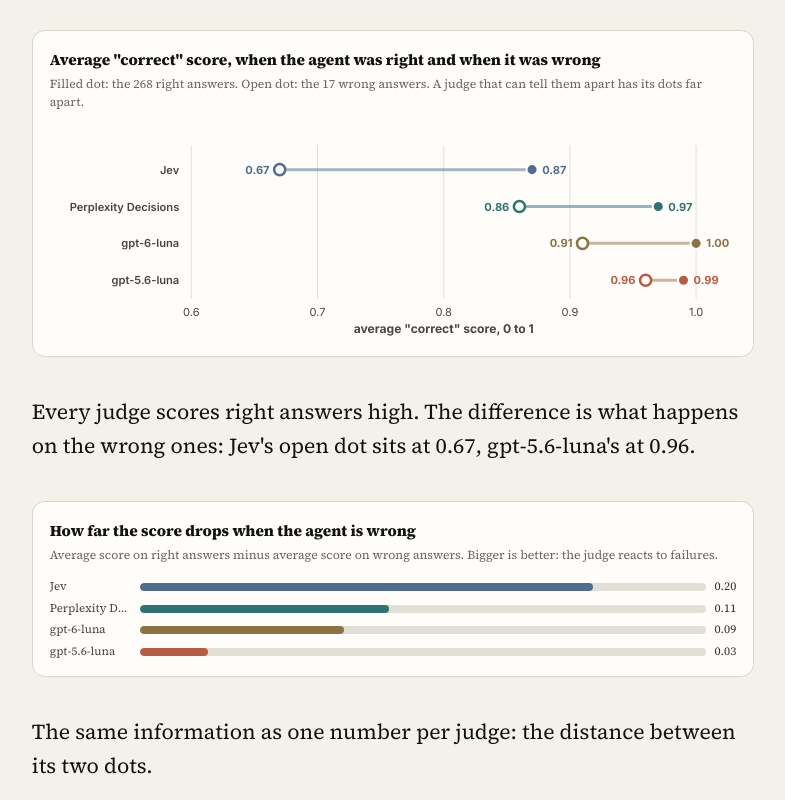
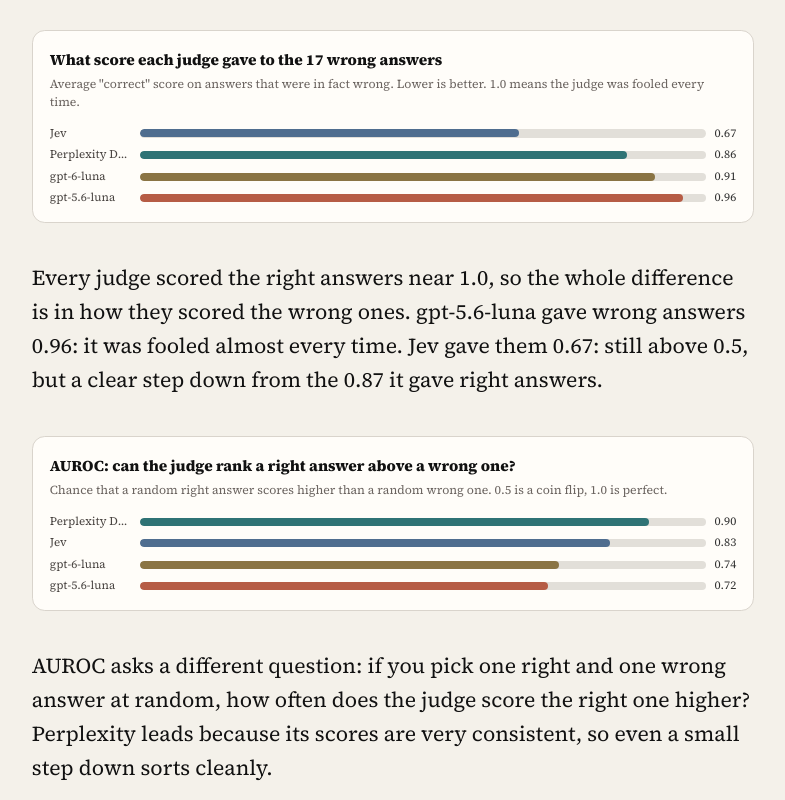
Before and after one commit to adimyth/adimyth.github.io, a Next.js app: page /essays/decision-models-for-agentic-online-evaluation in a window 1280 px wide. Shown: the part 10860-11660 px from the top of the page, without its empty margins (247-1032 px from the left). Built offline with nearby package versions, Linux system fonts and the light colour scheme.

Commit message:
docs(essays): simpler score chart and a plain trust verdict
Replace the right-versus-wrong dot chart and the drop chart with one
bar chart of the score each judge gave to wrong answers, and say
outright when the judges can and cannot be trusted.

```diff
--- a/app/essays/[slug]/page.tsx
+++ b/app/essays/[slug]/page.tsx
@@ -13,7 +13,7 @@
 import LinkPreview from "@/components/LinkPreview";
 import { QuantizationGenerationChart, QuantizationGptqAblationChart, QuantizationMmluChart, QuantizationPerplexityChart, QuantizationSizeChart, QuantizationTradeoffChart } from "@/components/QuantizationCharts";
 import { SpecKSweepChart, SpecWorkloadChart } from "@/components/SpeculativeDecodingCharts";
-import { JevCostChart, JevDirectLatencyChart, JevLagChart, JevScoreRightWrongChart, JevScoreDropChart, JevAurocChart } from "@/components/JevOnlineCharts";
+import { JevCostChart, JevDirectLatencyChart, JevLagChart, JevWrongScoreChart, JevAurocChart } from "@/components/JevOnlineCharts";
 import RecommendationList, { RecommendationPath, RecommendationStart } from "@/components/RecommendationList";
 import ClaudeHandoff from "@/components/ClaudeHandoff";
 import Callout from "@/components/Callout";
@@ -209,7 +209,7 @@
         <div id="essay-content" className="prose-essay">
           <MDXRemote
             source={content}
-            components={{ img: EssayImage, pre: EssayCodeBlock, table: EssayTable, EssayVideo, LinkPreview, QuantizationSizeChart, QuantizationPerplexityChart, QuantizationMmluChart, QuantizationGenerationChart, QuantizationTradeoffChart, QuantizationGptqAblationChart, SpecKSweepChart, SpecWorkloadChart, JevCostChart, JevDirectLatencyChart, JevLagChart, JevScoreRightWrongChart, JevScoreDropChart, JevAurocChart, RecommendationList, RecommendationStart, RecommendationPath, Callout, Figure: EssayFigure, Summary: SectionSummary, TableNote, h2: EssayHeading }}
+            components={{ img: EssayImage, pre: EssayCodeBlock, table: EssayTable, EssayVideo, LinkPreview, QuantizationSizeChart, QuantizationPerplexityChart, QuantizationMmluChart, QuantizationGenerationChart, QuantizationTradeoffChart, QuantizationGptqAblationChart, SpecKSweepChart, SpecWorkloadChart, JevCostChart, JevDirectLatencyChart, JevLagChart, JevWrongScoreChart, JevAurocChart, RecommendationList, RecommendationStart, RecommendationPath, Callout, Figure: EssayFigure, Summary: SectionSummary, TableNote, h2: EssayHeading }}
             options={{
               mdxOptions: {
                 remarkPlugins: [remarkGfm, remarkUnwrapImages],
--- a/components/JevOnlineCharts.tsx
+++ b/components/JevOnlineCharts.tsx
@@ -158,45 +158,6 @@
   { key: "llm", right: 0.99, wrong: 0.96, auroc: 0.72 },
 ];
 
-function ScoreRightWrongChart() {
-  const h = 210;
-  const m = { top: 24, right: 40, bottom: 40, left: 140 };
-  const xMin = 0.6, xMax = 1.0;
-  const x = (v: number) => m.left + ((v - xMin) / (xMax - xMin)) * (W - m.left - m.right);
-  const rowH = (h - m.top - m.bottom) / GAP.length;
-  return (
-    <figure className="quant-chart">
-      <figcaption>
-        <span>Average &quot;correct&quot; score, when the agent was right and when it was wrong</span>
-        <small>Filled dot: the 268 right answers. Open dot: the 17 wrong answers. A judge that can tell them apart has its dots far apart.</small>
-      </figcaption>
-      <svg viewBox={`0 0 ${W} ${h}`} role="img" aria-label="Average correct score on right versus wrong answers, four judges">
-        {[0.6, 0.7, 0.8, 0.9, 1.0].map((tk) => (
-          <g key={tk}>
-            <line x1={x(tk)} x2={x(tk)} y1={m.top - 6} y2={h - m.bottom} className="quant-grid-line" />
-            <text x={x(tk)} y={h - m.bottom + 17} textAnchor="middle" className="quant-axis-label">{tk.toFixed(1)}</text>
-          </g>
-        ))}
-        <text x={(m.left + W - m.right) / 2} y={h - 6} textAnchor="middle" className="quant-axis-title">average &quot;correct&quot; score, 0 to 1</text>
-        {GAP.map((d, i) => {
-          const y = m.top + i * rowH + rowH / 2;
-          const color = SERIES[d.key].color;
-          return (
-            <g key={d.key}>
-              <text x={m.left - 12} y={y + 4} textAnchor="end" className="quant-axis-label" style={{ fontWeight: 600 }}>{SERIES[d.key].label}</text>
-              <line x1={x(d.wrong)} x2={x(d.right)} y1={y} y2={y} stroke={color} strokeWidth={3} opacity={0.5} />
-              <circle cx={x(d.wrong)} cy={y} r={5.5} fill="var(--surface)" stroke={color} strokeWidth={2.5} />
-              <circle cx={x(d.right)} cy={y} r={5.5} fill={color} className="quant-point" />
-              <text x={x(d.wrong) - 10} y={y + 4} textAnchor="end" className="quant-point-label" style={{ fill: color }}>{d.wrong.toFixed(2)}</text>
-              <text x={x(d.right) + 10} y={y + 4} className="quant-point-label" style={{ fill: color }}>{d.right.toFixed(2)}</text>
-            </g>
-          );
-        })}
-      </svg>
-    </figure>
-  );
-}
-
 function BarsChart({ title, sub, max, values, fmt }: { title: string; sub: string; max: number; values: { key: Key; v: number }[]; fmt: (v: number) => string }) {
   return (
     <figure className="quant-chart">
@@ -219,13 +180,13 @@
   );
 }
 
-function ScoreDropChart() {
+function WrongScoreChart() {
   return (
     <BarsChart
-      title="How far the score drops when the agent is wrong"
-      sub="Average score on right answers minus average score on wrong answers. Bigger is better: the judge reacts to failures."
-      max={0.25}
-      values={GAP.map((d) => ({ key: d.key, v: d.right - d.wrong }))}
+      title="What score each judge gave to the 17 wrong answers"
+      sub="Average &quot;correct&quot; score on answers that were in fact wrong. Lower is better. 1.0 means the judge was fooled every time."
+      max={1}
+      values={[...GAP].sort((a, b) => a.wrong - b.wrong).map((d) => ({ key: d.key, v: d.wrong }))}
       fmt={(v) => v.toFixed(2)}
     />
   );
@@ -244,8 +205,7 @@
 }
 
 export function JevLagChart() { return <LagChart />; }
-export function JevScoreRightWrongChart() { return <ScoreRightWrongChart />; }
-export function JevScoreDropChart() { return <ScoreDropChart />; }
+export function JevWrongScoreChart() { return <WrongScoreChart />; }
 export function JevAurocChart() { return <AurocChart />; }
 export function JevDirectLatencyChart() { return <DirectLatencyChart />; }
 export function JevCostChart() { return <CostChart />; }
--- a/content/essays/decision-models-for-agentic-online-evaluation.mdx
+++ b/content/essays/decision-models-for-agentic-online-evaluation.mdx
@@ -214,30 +214,26 @@
 
 First the ground truth, which the judges never see. Of the 287 answers the research agent produced, the SimpleQA grader found 268 right, 17 wrong and 2 not attempted. Those 17 wrong answers are the test: a useful judge should score them lower than the 268 right ones. Seventeen is a thin basis, so treat what follows as indicative.
 
-<JevScoreRightWrongChart />
+<JevWrongScoreChart />
 
-Every judge scores right answers high. The difference is what happens on the wrong ones: Jev's open dot sits at 0.67, gpt-5.6-luna's at 0.96.
-
-<JevScoreDropChart />
-
-The same information as one number per judge: the distance between its two dots.
+Every judge scored the right answers near 1.0, so the whole difference is in how they scored the wrong ones. gpt-5.6-luna gave wrong answers 0.96: it was fooled almost every time. Jev gave them 0.67: still above 0.5, but a clear step down from the 0.87 it gave right answers.
 
 <JevAurocChart />
 
-AUROC ignores the absolute scores and asks only whether the judge orders right above wrong. Perplexity leads here because its scores are very consistent, so even its smaller drop sorts cleanly.
+AUROC asks a different question: if you pick one right and one wrong answer at random, how often does the judge score the right one higher? Perplexity leads because its scores are very consistent, so even a small step down sorts cleanly.
 
 | Caught at a 0.5 threshold | Jev | Perplexity Decisions | gpt-6-luna | gpt-5.6-luna |
 |---|---|---|---|---|
 | Wrong answers caught | 2 of 17 | 1 of 17 | 1 of 17 | 0 of 17 |
 | Right answers wrongly flagged | 3 of 267 | 0 of 268 | 0 of 268 | 0 of 268 |
 
-Read the three charts in three lines.
+Read the two charts in three lines.
 
 1. **All four judges agree on the yes or no verdict 98% of the time**, and none catches more than two of the 17 wrong answers. A reference-free judge cannot see that a faithfully quoted web page disagrees with the gold answer.
-2. **They differ in how much the score moves when the agent is wrong.** Jev drops by 0.20 on average, Perplexity by 0.11, gpt-6-luna by 0.09, gpt-5.6-luna by 0.03.
+2. **They differ in how much the score drops when the agent is wrong.** Jev by 0.20, Perplexity by 0.11, gpt-6-luna by 0.09, gpt-5.6-luna by 0.03.
 3. **That movement is what makes a score usable on a drift chart.** If the agent started getting more answers wrong, Jev's daily average would visibly fall, Perplexity's would dip, and gpt-5.6-luna's would barely move.
 
-It is the only quality difference between these judges that matters for online monitoring.
+So, can you trust them? On a single trace, no judge here can be trusted to say whether an answer is correct; alerting on one score would miss nearly every real error. Over a day of traces, the decision models can be trusted to show the agent getting worse, and the LLM judges cannot. On the structural questions, did it answer and what was the outcome, all four agreed on every trace and matched the gold "not attempted" label exactly, so those can be trusted per trace.
 
 Repeatability did not separate them. Twenty states sent six times each produced no flipped verdicts from any judge; Perplexity returned identical probabilities every time, the LLMs moved by 0.003, Jev by 0.008.
 
```
